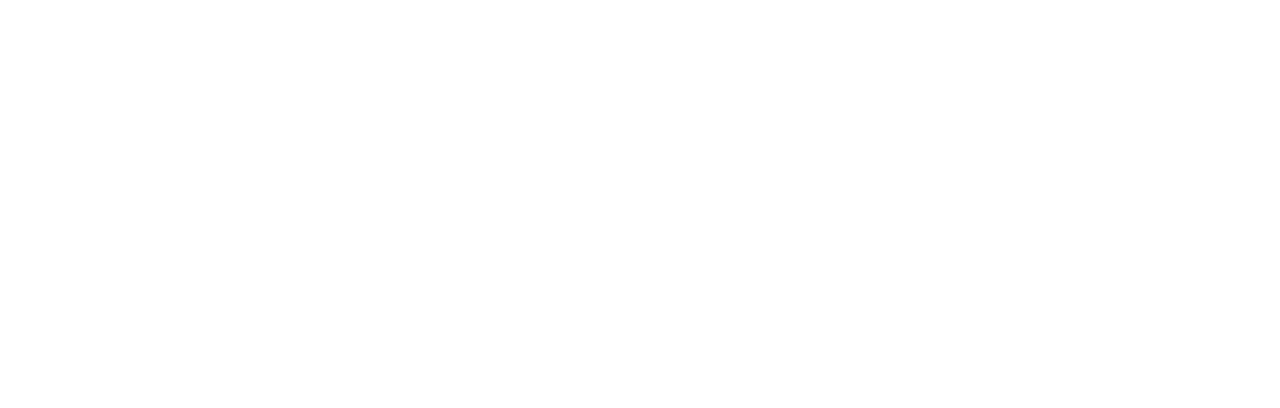
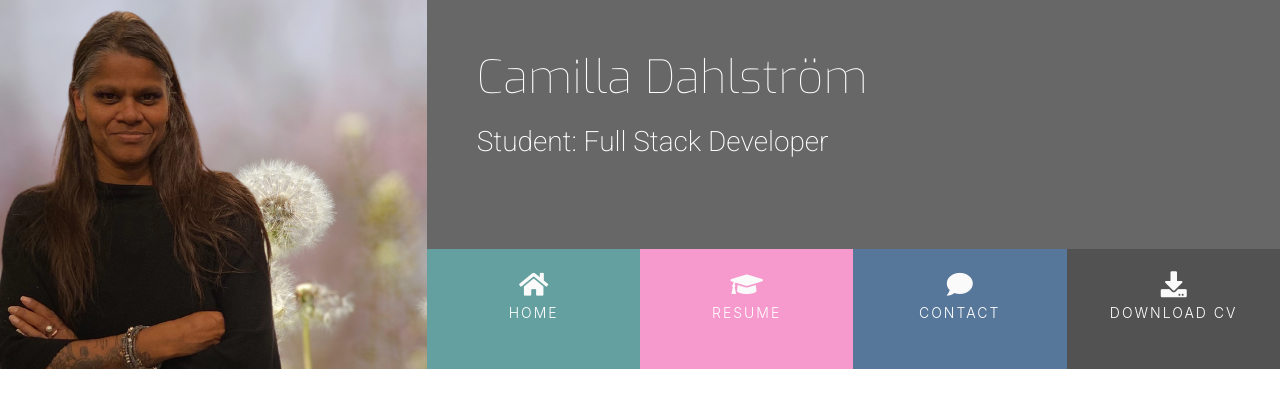
Before and after one commit to Camdah77/CV_CamillaDahlstrom, a plain HTML site: page index.html in a window 1280 px wide. Drawn offline with nearby package versions, Linux system fonts and the light colour scheme.

Commit message:
menu added and sweep ffect

```diff
--- a/assets/css/style.css
+++ b/assets/css/style.css
@@ -0,0 +1,114 @@
+@import url('https://fonts.googleapis.com/css?family=Roboto:100,200,300,400,500,600,700|Exo:100,200,300,400,500,600,700');
+
+/*--------------------------------------------Colors*/
+
+.bg-color-name-title {
+    background-color: #676767;
+}
+
+.ui-menu-color-home {
+    background-color: #64A0A0;
+}
+
+.ui-menu-color-resume {
+    background-color: #F699CD;
+}
+
+.ui-menu-color-contact {
+    background-color: #567799;
+}
+
+.ui-menu-color-download {
+    background-color:#525252;
+}
+
+/*--------------------------------------------Heading*/
+
+header {
+    margin: 0;
+}
+
+.heading {
+    margin-left: 50px;
+}
+
+.logo {
+    background: url("../images/Camillada.webp");
+    background-repeat: no-repeat;
+    background-size: cover;
+    min-height: 360px;
+    transition: all .5s ease-in-out;
+    -moz-transition: all .5s ease-in-out;
+    -webkit-transition: all .5s ease-in-out;
+}
+
+.name {
+    font-family: "Exo", sans-serif;
+    font-weight: 100;
+    font-size: 46px;
+    margin-top: 50px;
+    color: #fff;
+}
+
+.title {
+    font-family: "Roboto", sans-serif;
+    font-weight: 200;
+    font-size: 28px;
+    margin-top: 20px;
+    margin-bottom: 90px;
+    color: #fff;
+}
+
+.list-inline-item:not(:last-child) {
+    margin: 0;
+}
+
+.menucontainer {
+    font-size: 0;
+}
+
+#nav li {
+    font-size: 14px;
+    padding: 0;
+}
+
+#nav {
+    margin: 0;
+}
+
+.menuitem {
+    height: 120px;
+    text-align: center;
+    padding: 0;
+}
+
+.menuitem a {
+    width: 100%;
+    text-decoration: none;
+    color: #fff;
+    height: 120px;
+}
+
+.menuitem a i {
+    padding-top: 22px;
+    display: block;
+    color: #fafafa;
+    font-size: 26px;
+}
+
+.menuitem span {
+    display: block;
+    width: 100%;
+    padding-top: 5px;
+    text-align: center;
+    text-transform: uppercase;
+    font-size: 14px;
+    font-weight: 300;
+    letter-spacing: 2px;
+}
+
+/*--------------------------------------------Hover.css*/
+.hvr-sweep-to-bottom:before {
+    background: rgba(0, 0, 0, 0.2);
+    height: 120px;
+}
--- a/index.html
+++ b/index.html
@@ -3,13 +3,53 @@
 <head>
     <meta charset="UTF-8">
     <meta name="viewport" content="width=device-width, initial-scale=1.0">
-    <link rel="stylesheet" href="https://cdn.jsdelivr.net/npm/bootstrap@4.6.2/dist/css/bootstrap.min.css">
-    <link rel="stylesheet" href="https://cdn.jsdelivr.net/npm/bootstrap@4.6.2/dist/js/bootstrap.min.js">
-
-
-    <title>CV Code Along</title>
+    <link rel="stylesheet" href="https://maxcdn.bootstrapcdn.com/bootstrap/4.2.1/css/bootstrap.min.css" type="text/css" />
+    <link rel="stylesheet" href="https://use.fontawesome.com/releases/v5.0.10/css/all.css" integrity="sha384-+d0P83n9kaQMCwj8F4RJB66tzIwOKmrdb46+porD/OvrJ+37WqIM7UoBtwHO6Nlg" crossorigin="anonymous">
+    <link rel="stylesheet" href="https://cdnjs.cloudflare.com/ajax/libs/hover.css/2.3.1/css/hover-min.css" integrity="sha512-csw0Ma4oXCAgd/d4nTcpoEoz4nYvvnk21a8VA2h2dzhPAvjbUIK6V3si7/g/HehwdunqqW18RwCJKpD7rL67Xg==" crossorigin="anonymous" referrerpolicy="no-referrer" />
+    <link rel="stylesheet" href="assets/css/style.css" type="text/css" />
+    <link rel="stylesheet" href="https://cdnjs.cloudflare.com/ajax/libs/hover.css/2.1.1/css/hover-min.css" type="text/css" />
+    <title>Code Along CV</title>
 </head>
 <body>
 
+    <header>
+        <div class="row no-gutters">
+            <a class="col-md-4 logo" href="index.html"></a>
+            <div class="col-md-8">
+               <div class="row bg-color-name-title no-gutters">
+                <div class="col heading">
+                    <h1 class="name">Camilla Dahlström</h1>
+                    <h2 class="title">Student: Full Stack Developer</h2>
+                </div>
+            </div>
+
+            <div class="row no-gutters">
+                <div class="col">
+                    <ul id="nav" class="list-inline menucontainer">
+                        <li class="col-6 col-sm-3 ui-menu-color-home list-inline-item menuitem">
+                            <a href="#" class="hvr-sweep-to-bottom"><i class="fa fa-home" aria-hidden="true"></i><span> Home</span></a>
+                        </li>
+                        <li class="col-6 col-sm-3 ui-menu-color-resume list-inline-item menuitem">
+                            <a href="#" class="hvr-sweep-to-bottom"><i class="fa fa-graduation-cap" aria-hidden="true"></i><span> Resume</span></a>
+                        </li>
+                        <li class="col-6 col-sm-3 ui-menu-color-contact list-inline-item menuitem">
+                            <a href="#" class="hvr-sweep-to-bottom"><i class="fa fa-comment" aria-hidden="true"></i><span> Contact</span></a>
+                        </li>
+                        <li class="col-6 col-sm-3 ui-menu-color-download list-inline-item menuitem">
+                            <a href="#" class="hvr-sweep-to-bottom"><i class="fa fa-download" aria-hidden="true"></i><span> Download CV</span></a>
+                        </li>
+                    </ul>
+                </div>
+            </div>
+        </div>
+    </div>
+    </header>
+
+    <section>
+    </section>
+
+    <footer>
+
+    </footer>
 </body>
 </html>
```
Also changed, not shown: assets/images/Camillada.webp (added).
